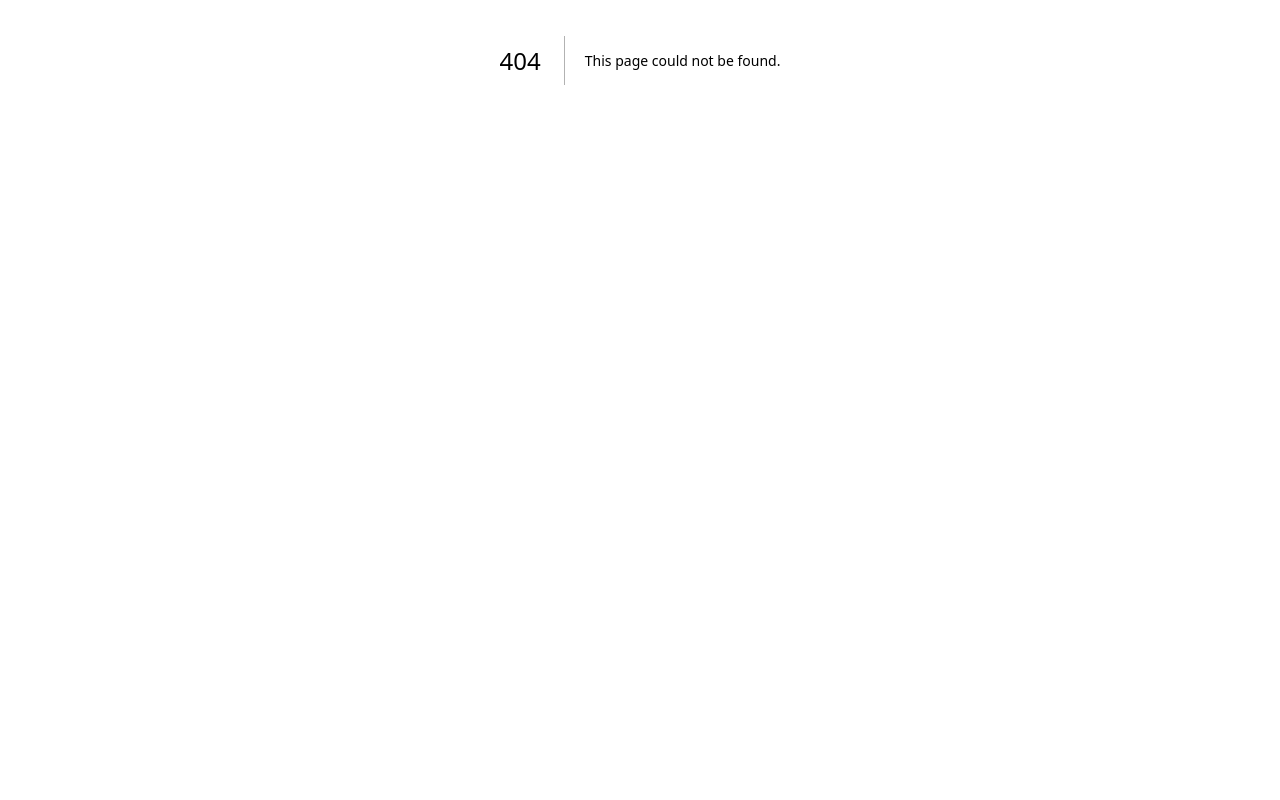
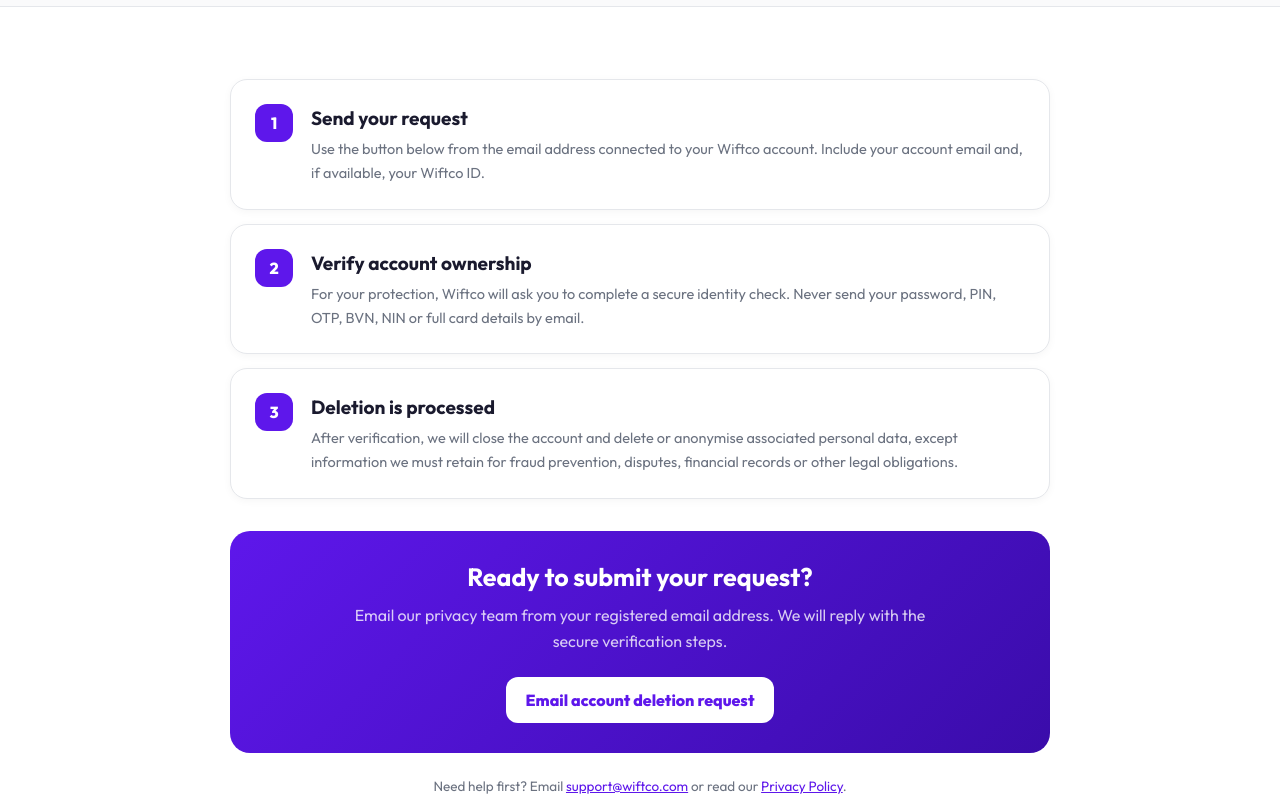
Before and after one commit to richdadbtc-rgb/wiftco_site, a Next.js app: page /account-deletion in a window 1280 px wide. Before the commit this address had no page. Shown: the part 340-1140 px from the top of the page. Before the commit the page ends 800 px from the top, so only its background shows below. Built offline with nearby package versions, Linux system fonts and the light colour scheme.

Commit message:
Add account deletion request page

```diff
--- /dev/null
+++ b/app/account-deletion/page.tsx
@@ -0,0 +1,54 @@
+import type { Metadata } from 'next';
+import Link from 'next/link';
+import Nav from '@/components/Nav';
+import Footer from '@/components/Footer';
+import Container from '@/components/Container';
+import PageHeader from '@/components/PageHeader';
+import { SC } from '@/lib/tokens';
+
+export const metadata: Metadata = {
+  title: 'Request Account Deletion — Wiftco',
+  description: 'Request deletion of your Wiftco account and associated personal data.',
+};
+
+const deletionEmail = 'mailto:support@wiftco.com?subject=Wiftco%20account%20deletion%20request&body=Hello%20Wiftco%20Privacy%20Team%2C%0A%0AI%20want%20to%20delete%20my%20Wiftco%20account%20and%20associated%20personal%20data.%0A%0AAccount%20email%3A%20%0AWiftco%20ID%20(optional)%3A%20%0A%0APlease%20tell%20me%20the%20next%20verification%20step.%0A%0AThank%20you.';
+
+const steps = [
+  ['1', 'Send your request', 'Use the button below from the email address connected to your Wiftco account. Include your account email and, if available, your Wiftco ID.'],
+  ['2', 'Verify account ownership', 'For your protection, Wiftco will ask you to complete a secure identity check. Never send your password, PIN, OTP, BVN, NIN or full card details by email.'],
+  ['3', 'Deletion is processed', 'After verification, we will close the account and delete or anonymise associated personal data, except information we must retain for fraud prevention, disputes, financial records or other legal obligations.'],
+];
+
+export default function AccountDeletionPage() {
+  return (
+    <div style={{ fontFamily: SC.font, color: SC.ink, background: '#fff' }}>
+      <Nav />
+      <PageHeader eyebrow="PRIVACY REQUEST" title="Delete your Wiftco account." subtitle="You can request closure of your account and deletion of the personal data associated with it." />
+      <main style={{ padding: '72px 0 90px' }}>
+        <Container>
+          <div style={{ maxWidth: 820, margin: '0 auto' }}>
+            <div style={{ display: 'grid', gap: 14 }}>
+              {steps.map(([number, title, body]) => (
+                <section key={number} style={{ display: 'flex', gap: 18, padding: 24, border: `1px solid ${SC.hairline}`, borderRadius: 17, background: '#fff', boxShadow: SC.shadowSoft }}>
+                  <div style={{ width: 38, height: 38, borderRadius: 12, flexShrink: 0, display: 'grid', placeItems: 'center', color: '#fff', background: SC.primary, fontWeight: 800 }}>{number}</div>
+                  <div><h2 style={{ margin: '2px 0 7px', fontSize: 19 }}>{title}</h2><p style={{ margin: 0, color: SC.muted, fontSize: 14.5, lineHeight: 1.65 }}>{body}</p></div>
+                </section>
+              ))}
+            </div>
+
+            <div style={{ marginTop: 32, padding: '30px 28px', borderRadius: 20, background: SC.purpleGradDiag, color: '#fff', textAlign: 'center' }}>
+              <h2 style={{ margin: 0, fontSize: 25 }}>Ready to submit your request?</h2>
+              <p style={{ margin: '10px auto 22px', maxWidth: 590, color: 'rgba(255,255,255,.78)', lineHeight: 1.6 }}>Email our privacy team from your registered email address. We will reply with the secure verification steps.</p>
+              <a href={deletionEmail} style={{ display: 'inline-flex', padding: '13px 20px', borderRadius: 12, background: '#fff', color: SC.primary, textDecoration: 'none', fontWeight: 800 }}>Email account deletion request</a>
+            </div>
+
+            <p style={{ marginTop: 24, textAlign: 'center', color: SC.muted, fontSize: 13.5 }}>
+              Need help first? Email <a href="mailto:support@wiftco.com" style={{ color: SC.primary }}>support@wiftco.com</a> or read our <Link href="/privacy" style={{ color: SC.primary }}>Privacy Policy</Link>.
+            </p>
+          </div>
+        </Container>
+      </main>
+      <Footer />
+    </div>
+  );
+}
--- a/app/privacy/page.tsx
+++ b/app/privacy/page.tsx
@@ -3,6 +3,7 @@
 import Footer from '@/components/Footer';
 import Container from '@/components/Container';
 import PageHeader from '@/components/PageHeader';
+import Link from 'next/link';
 import { SC } from '@/lib/tokens';
 
 export const metadata: Metadata = {
@@ -35,6 +36,13 @@
             <div style={{ padding: '18px 22px', borderRadius: 14, background: '#f6f1ff', border: `1px solid ${SC.hairline}`, color: SC.muted, fontSize: 13.5, lineHeight: 1.6, marginBottom: 38 }}>
               Effective 14 August 2026 · This notice is designed around the Nigeria Data Protection Act 2023. It is not a contract and does not reduce any rights the law gives you.
             </div>
+            <div style={{ padding: '22px 24px', borderRadius: 16, background: SC.ink, color: '#fff', marginBottom: 38, display: 'flex', alignItems: 'center', justifyContent: 'space-between', gap: 20, flexWrap: 'wrap' }}>
+              <div>
+                <strong style={{ display: 'block', fontSize: 17, marginBottom: 4 }}>Want to delete your Wiftco account?</strong>
+                <span style={{ color: 'rgba(255,255,255,.72)', fontSize: 13.5 }}>Submit an account and associated-data deletion request.</span>
+              </div>
+              <Link href="/account-deletion" style={{ padding: '11px 17px', borderRadius: 11, background: '#fff', color: SC.primary, textDecoration: 'none', fontWeight: 700, fontSize: 13.5 }}>Request deletion →</Link>
+            </div>
             {sections.map(([title, body]) => (
               <section key={title} style={{ padding: '26px 0', borderTop: `1px solid ${SC.hairline}` }}>
                 <h2 style={{ margin: '0 0 10px', fontSize: 22, letterSpacing: -.4 }}>{title}</h2>
--- a/components/Footer.tsx
+++ b/components/Footer.tsx
@@ -29,6 +29,7 @@
   ]},
   { title: 'Legal', items: [
     { label: 'Privacy', href: '/privacy' },
+    { label: 'Delete my account', href: '/account-deletion' },
     { label: 'Terms', href: '/help' },
     { label: 'CBN disclosures', href: '/security' },
     { label: 'AML policy', href: '/security' },
```
